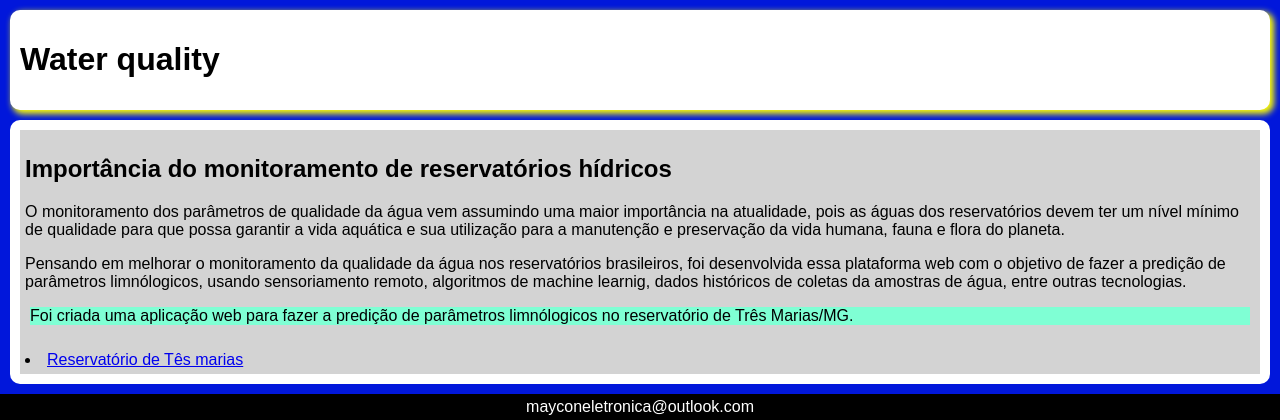
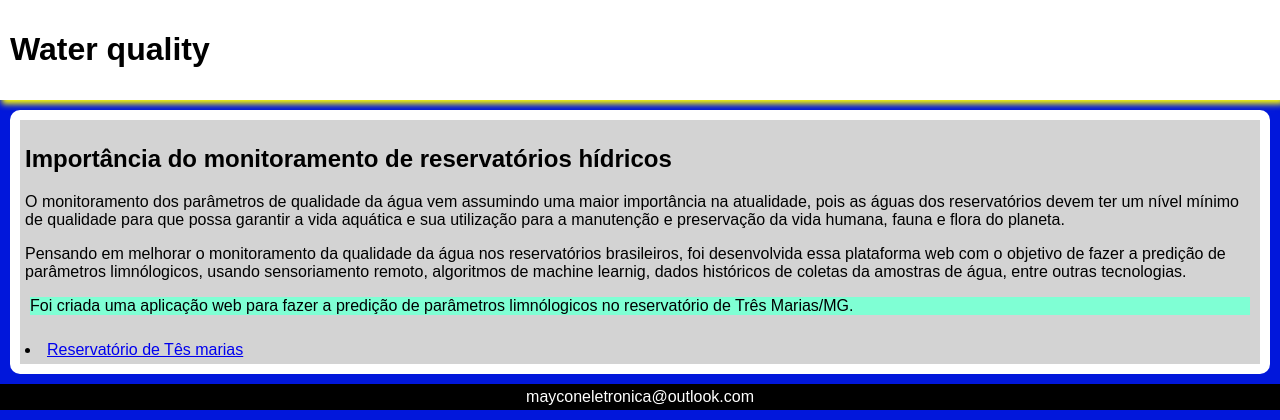
Before and after one commit to maycongabriel28/Desenvolvimento_web_scikitLearn, a Flask app: page / in a window 1280 px wide. Shown: the top 420 px of the page. Run offline with Flask 2, Linux system fonts and the light colour scheme.

Commit message:
Update layoult_principal.html

```diff
--- a/templates/layoult_principal.html
+++ b/templates/layoult_principal.html
@@ -16,8 +16,7 @@
         header { /* Cabeçalho da página */
             background-color: white;
             padding: 10px; /* Distãncia do texto para a borda */
-            margin: 10px; /* Distância da caixa do cabeçalho para as demais caixas */
-            border-radius: 10px; /* Arredondamento de bordas */
+            margin: auto; /* Distância da caixa do cabeçalho para as demais caixas */
             box-shadow: 3px 3px 6px 1px yellow; /* Adiciona sombras nas bordas das caixas (ajustar valores no Dev tools) */
         }
 
```
